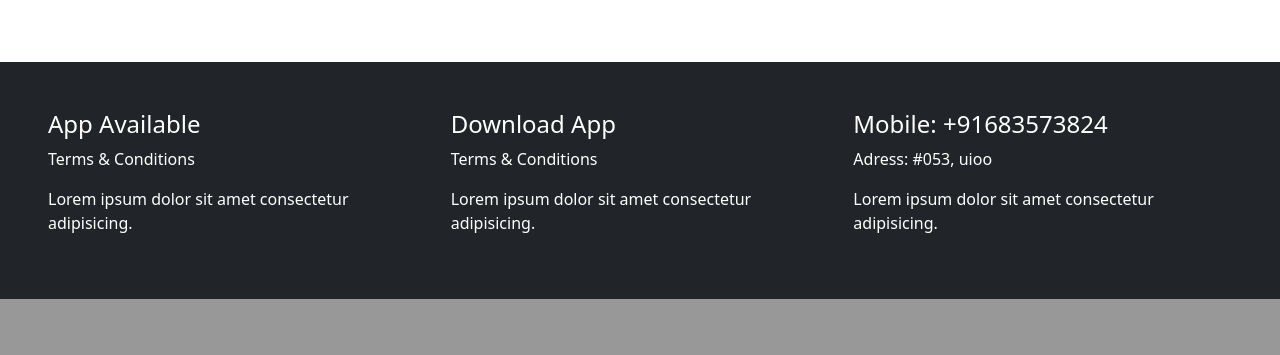
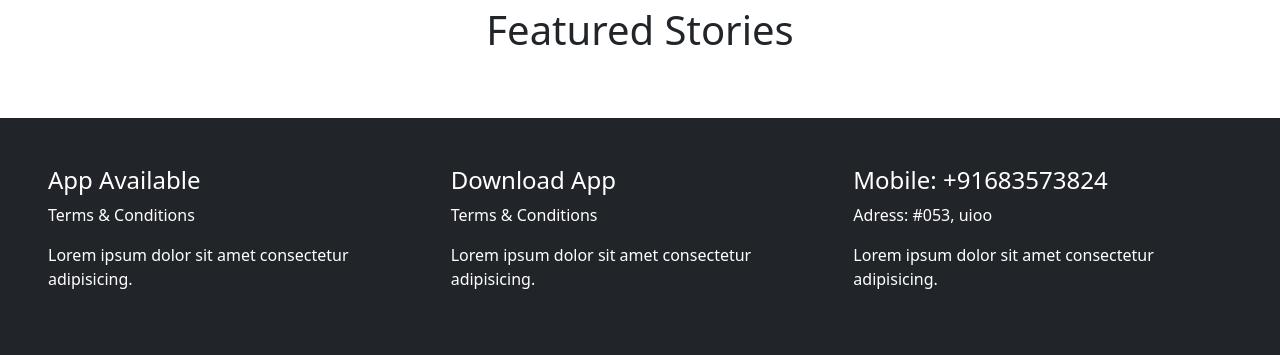
Before and after one commit to MS-Raunak/PHP-Tutorials, a PHP site: page / in a window 1280 px wide. Shown: the part 1096-1451 px from the top of the page. Before the commit the page ends 1395 px from the top, so only its background shows below. Run offline with PHP 8.4, Linux system fonts and the light colour scheme; data that the repository does not hold is empty.

Commit message:
updated features

```diff
--- a/storyweb/addstory.php
+++ b/storyweb/addstory.php
@@ -7,6 +7,7 @@
     <title>Bootstrap demo</title>
     <link href="https://cdn.jsdelivr.net/npm/bootstrap@5.3.3/dist/css/bootstrap.min.css" rel="stylesheet"
         integrity="sha384-QWTKZyjpPEjISv5WaRU9OFeRpok6YctnYmDr5pNlyT2bRjXh0JMhjY6hW+ALEwIH" crossorigin="anonymous">
+    <link rel="stylesheet" href="style.css">
 </head>
 
 <body>
--- a/storyweb/index.php
+++ b/storyweb/index.php
@@ -7,14 +7,16 @@
     <title>Bootstrap demo</title>
     <link href="https://cdn.jsdelivr.net/npm/bootstrap@5.3.3/dist/css/bootstrap.min.css" rel="stylesheet"
         integrity="sha384-QWTKZyjpPEjISv5WaRU9OFeRpok6YctnYmDr5pNlyT2bRjXh0JMhjY6hW+ALEwIH" crossorigin="anonymous">
+    <link rel="stylesheet" href="style.css">
 </head>
 
 <body>
     <?php include 'connect.php'; ?>
-
+    <!--############################################### SLIDER #######################################################-->
     <div class="container-fluid">
         <?php include 'nav.php'; ?>
         <div id="carouselExampleIndicators" class="carousel slide">
+            <h1 class="text-center">KID STORIES</h1>
             <div class="carousel-indicators">
                 <button type="button" data-bs-target="#carouselExampleIndicators" data-bs-slide-to="0" class="active"
                     aria-current="true" aria-label="Slide 1"></button>
@@ -45,8 +47,9 @@
                 <span class="visually-hidden">Next</span>
             </button>
         </div>
-    </div>
+    </div><!-- Slider End -->
 
+    <!--######################## CARD ################# -->
     <!-- Cards -->
     <div class="container mb-3">
         <h1 class="text-center featureTitle mt-5">Featured Stories</h1>
@@ -75,8 +78,9 @@
             }
         ?>
         </div>
-    </div>
+    </div><!-- Card End -->
 
+    <!-- Footer -->
     <?php include 'footer.php'; ?>
 </body>
 
--- a/storyweb/removestory.php
+++ b/storyweb/removestory.php
@@ -7,6 +7,7 @@
     <title>Remove Story</title>
     <link href="https://cdn.jsdelivr.net/npm/bootstrap@5.3.3/dist/css/bootstrap.min.css" rel="stylesheet"
         integrity="sha384-QWTKZyjpPEjISv5WaRU9OFeRpok6YctnYmDr5pNlyT2bRjXh0JMhjY6hW+ALEwIH" crossorigin="anonymous">
+    <link rel="stylesheet" href="style.css">
 </head>
 
 <body>
--- a/storyweb/stories.php
+++ b/storyweb/stories.php
@@ -7,6 +7,7 @@
     <title>Bootstrap demo</title>
     <link href="https://cdn.jsdelivr.net/npm/bootstrap@5.3.3/dist/css/bootstrap.min.css" rel="stylesheet"
         integrity="sha384-QWTKZyjpPEjISv5WaRU9OFeRpok6YctnYmDr5pNlyT2bRjXh0JMhjY6hW+ALEwIH" crossorigin="anonymous">
+    <link rel="stylesheet" href="style.css">
 </head>
 
 <body>
--- a/storyweb/style.css
+++ b/storyweb/style.css
@@ -0,0 +1,6 @@
+*{
+    /* font-family: Verdana, Geneva, Tahoma, sans-serif; */
+    /* font-family: Impact, Haettenschweiler, 'Arial Narrow Bold', sans-serif; */
+    font-family:system-ui, -apple-system, BlinkMacSystemFont, 'Segoe UI', Roboto, Oxygen, Ubuntu, Cantarell, 'Open Sans', 'Helvetica Neue', sans-serif;
+
+}
--- a/storyweb/update.php
+++ b/storyweb/update.php
@@ -23,6 +23,7 @@
     <title>Update Story</title>
     <link href="https://cdn.jsdelivr.net/npm/bootstrap@5.3.3/dist/css/bootstrap.min.css" rel="stylesheet"
         integrity="sha384-QWTKZyjpPEjISv5WaRU9OFeRpok6YctnYmDr5pNlyT2bRjXh0JMhjY6hW+ALEwIH" crossorigin="anonymous">
+    <link rel="stylesheet" href="style.css">
 </head>
 
 <body>
--- a/storyweb/updatestory.php
+++ b/storyweb/updatestory.php
@@ -7,6 +7,7 @@
     <title>Update Story</title>
     <link href="https://cdn.jsdelivr.net/npm/bootstrap@5.3.3/dist/css/bootstrap.min.css" rel="stylesheet"
         integrity="sha384-QWTKZyjpPEjISv5WaRU9OFeRpok6YctnYmDr5pNlyT2bRjXh0JMhjY6hW+ALEwIH" crossorigin="anonymous">
+    <link rel="stylesheet" href="style.css">
 </head>
 
 <body>
```
